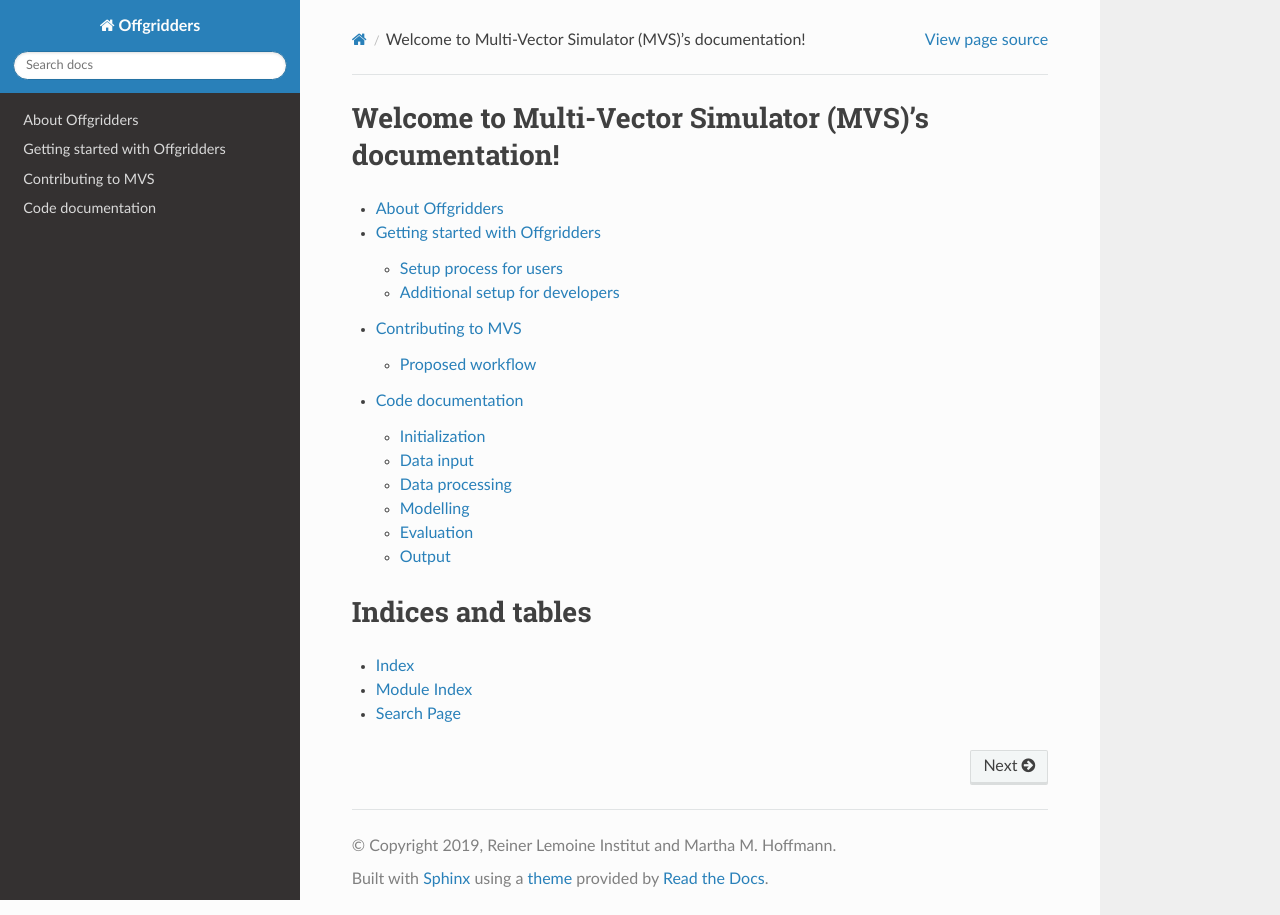
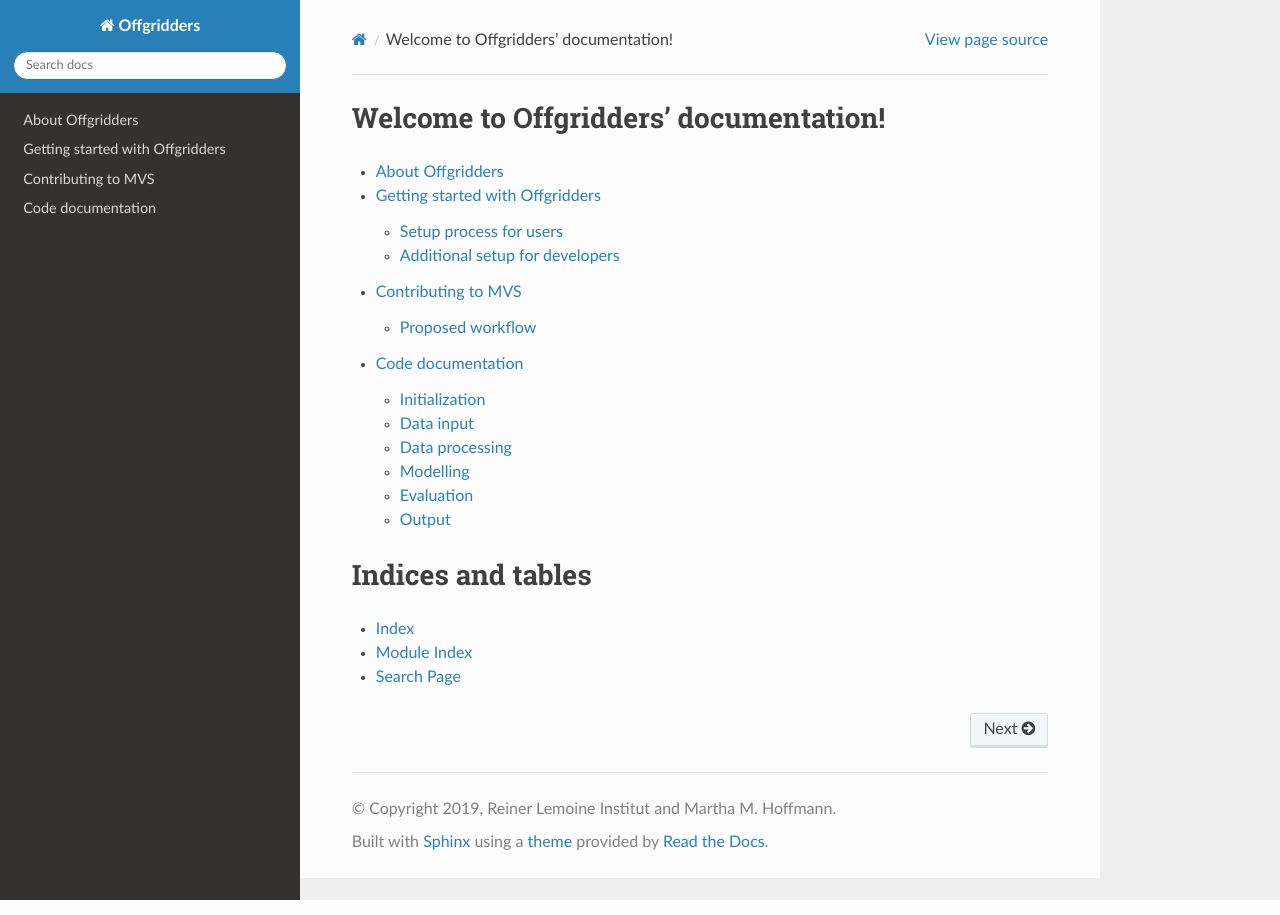
Before and after one commit to rl-institut/offgridders, a Sphinx documentation site: the page built from docs/index.rst, in a window 1280 px wide. Built offline with Sphinx 7.4.7 and the Read the Docs theme 2.0.0, drawn with Linux system fonts in a browser that asks for light colours.

Commit message:
Change name from MVS to Offgridders

```diff
--- a/docs/index.rst
+++ b/docs/index.rst
@@ -3,9 +3,9 @@
    You can adapt this file completely to your liking, but it should at least
    contain the root `toctree` directive.
 
-========================================================
-Welcome to Multi-Vector Simulator (MVS)'s documentation!
-========================================================
+======================================
+Welcome to Offgridders' documentation!
+======================================
 
 .. toctree::
    Overview
```
